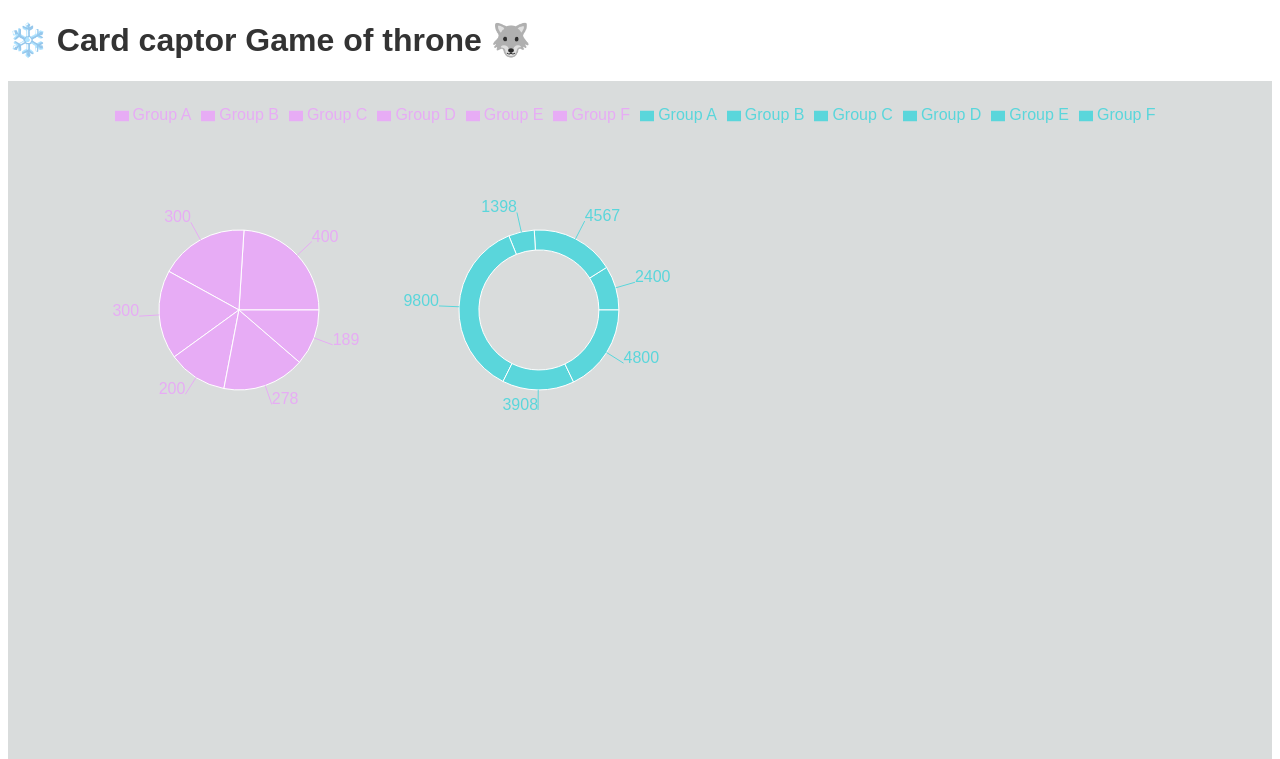
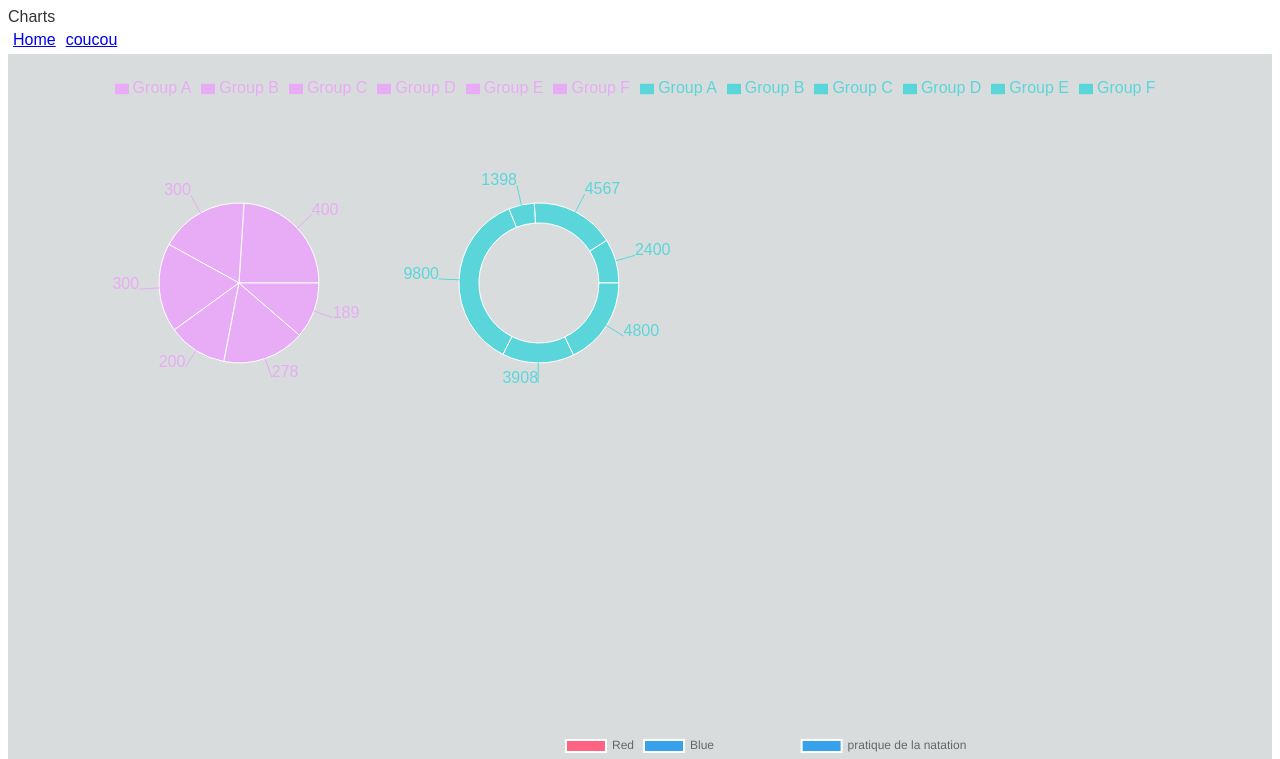
Before and after one commit to vio9/news-app, a React (Create React App) app: page /coucou in a window 1280 px wide. Shown: the top 759 px of the page. Built offline with nearby package versions, Linux system fonts and the light colour scheme; no server answers.

Commit message:
react router dom, etc

```diff
--- a/package.json
+++ b/package.json
@@ -7,10 +7,12 @@
     "@testing-library/react": "^13.4.0",
     "@testing-library/user-event": "^13.5.0",
     "axios": "^1.3.5",
+    "bizcharts": "^4.1.22",
     "chart.js": "^4.2.1",
     "react": "^18.2.0",
     "react-chartjs-2": "^5.2.0",
     "react-dom": "^18.2.0",
+    "react-router-dom": "^6.10.0",
     "react-scripts": "5.0.1",
     "recharts": "^2.5.0",
     "sass": "^1.60.0",
--- a/src/App.js
+++ b/src/App.js
@@ -1,23 +1,15 @@
 import './style/app.scss';
-import Search from './Search';
-import Charts from './charts/Charts';
-import Recharts from './charts/Recharts';
-
+import Home from './Home';
+import { BrowserRouter, Routes, Route } from 'react-router-dom';
+import Coucou from './Coucou';
 function App() {
   return (
-    <div className='wrapper'>
-      <h1> ❄️ Card captor Game of throne 🐺</h1>
-      <div className='content'>
-        <Recharts />
-      </div>
-      <div className='content'>
-        <Charts />
-      </div>
-
-      <div className='content'>
-        <Search />
-      </div>
-    </div>
+    <BrowserRouter>
+      <Routes>
+        <Route exact path='/' element={<Home />} />
+        <Route path='coucou' element={<Coucou />} />
+      </Routes>
+    </BrowserRouter>
   );
 }
 
--- /dev/null
+++ b/src/Coucou.js
@@ -0,0 +1,20 @@
+import Charts from './charts/Charts';
+import Recharts from './charts/Recharts';
+import Nav from './othersComponents/Nav';
+
+function Coucou() {
+  return (
+    <div>
+      Charts
+      <Nav />
+      <div className='content'>
+        <Recharts />
+      </div>
+      <div className='content'>
+        <Charts />
+      </div>
+    </div>
+  );
+}
+
+export default Coucou;
--- /dev/null
+++ b/src/Home.js
@@ -0,0 +1,17 @@
+import './style/app.scss';
+import Search from './Search';
+import Nav from './othersComponents/Nav';
+import { Link } from 'react-router-dom';
+function Home() {
+  return (
+    <div className='wrapper'>
+      <Nav />
+      <h1> ❄️ Card captor Game of throne 🐺</h1>
+      <div className='content'>
+        <Search />
+      </div>
+    </div>
+  );
+}
+
+export default Home;
--- /dev/null
+++ b/src/othersComponents/Nav.js
@@ -0,0 +1,15 @@
+import { Link } from 'react-router-dom';
+function Nav() {
+  return (
+    <div className='nav'>
+      <Link className='link' to='/'>
+        Home{' '}
+      </Link>
+      <Link className='link' to='coucou'>
+        coucou
+      </Link>
+    </div>
+  );
+}
+
+export default Nav;
--- a/src/style/_elements.scss
+++ b/src/style/_elements.scss
@@ -6,6 +6,15 @@ html {
   form {
     @include form;
   }
+
+  .nav {
+    display: flex;
+  }
+
+  .link {
+    padding: 5px;
+  }
+
   .content {
     @include vertical-list;
     background-color: rgb(217, 220, 220);
```
Also changed, not shown: src/charts/BizChart.js (added, +11 -0 lines), 1 other file (tests, documents, lock files or other folders).
